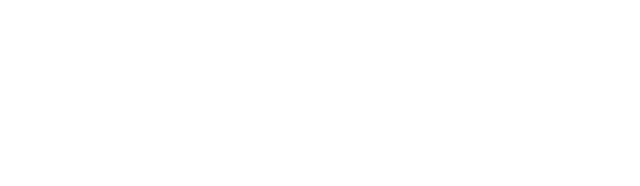
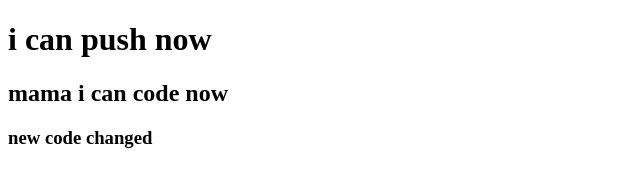
Before and after one commit to zhoaib/my-second-repo, a plain HTML site: page index.html in a window 1280 px wide. Shown: the whole page, without its empty margins (0-640 px from the left). Drawn offline with Linux system fonts and the light colour scheme.

Commit message:
added header

```diff
--- a/index.html
+++ b/index.html
@@ -7,6 +7,8 @@
     <title>my-second-repo</title>
 </head>
 <body>
-
+    <h1>i can push now </h1>
+    <h2>mama i can code now</h2>
+    <h3>new code changed</h3>
 </body>
 </html>
```
